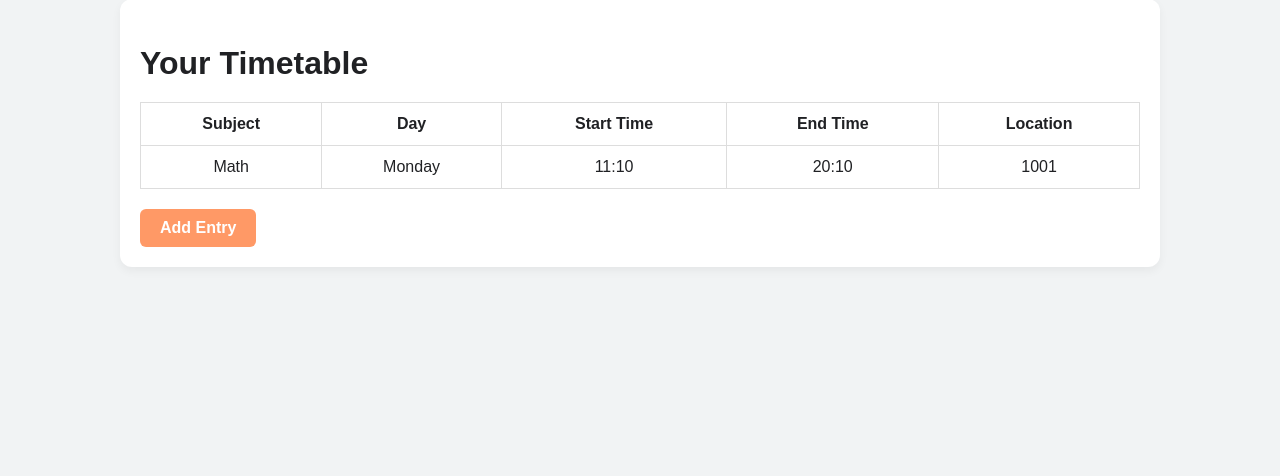
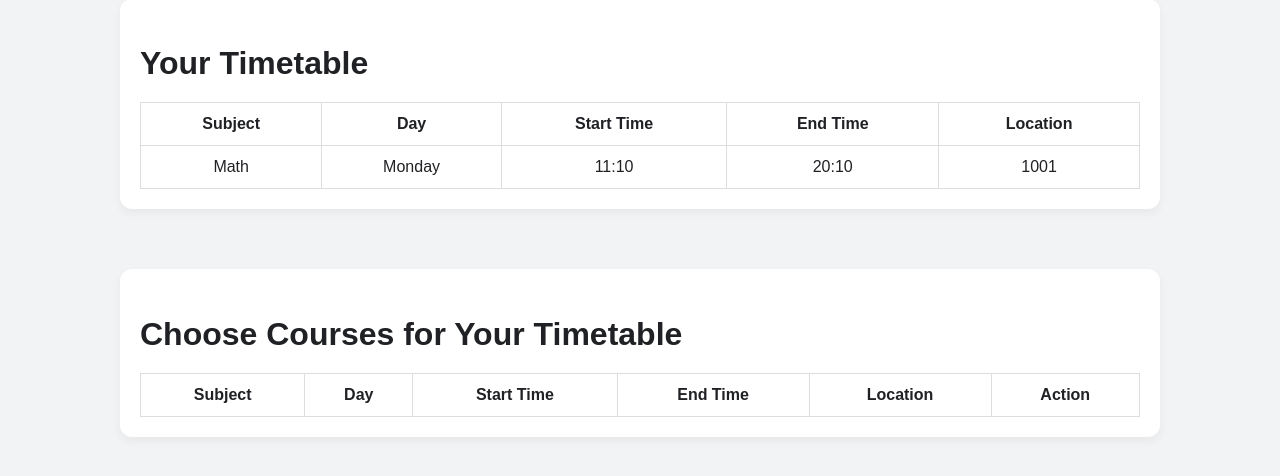
Before and after one commit to hyoond/TT4L-04, a Flask app: page /dashboard in a window 1280 px wide. Shown: the part 166-642 px from the top of the page. Run offline with Flask 3, Linux system fonts and the light colour scheme; a user stored in the database is signed in; data comes from the database, SQL or seed files in the repository; lists and menus that the app fills with data are empty.

Commit message:
update interface

```diff
--- a/templates/dashboard.html
+++ b/templates/dashboard.html
@@ -47,10 +47,39 @@
                 {% endfor %}
             </tbody>
         </table>
+    </div>
 
-        <div class="actions">
-            <a href="{{ url_for('timetable') }}" class="btn">Add Entry</a>
-        </div>
+    <div class="container">
+        <h2>Choose Courses for Your Timetable</h2>
+        <table>
+            <thead>
+                <tr>
+                    <th>Subject</th>
+                    <th>Day</th>
+                    <th>Start Time</th>
+                    <th>End Time</th>
+                    <th>Location</th>
+                    <th>Action</th>
+                </tr>
+            </thead>
+            <tbody>
+                {% for course in available_courses %}
+                    <tr>
+                        <td>{{ course[1] }}</td>
+                        <td>{{ course[2] }}</td>
+                        <td>{{ course[3] }}</td>
+                        <td>{{ course[4] }}</td>
+                        <td>{{ course[5] }}</td>
+                        <td>
+                            <form action="{{ url_for('enroll_course') }}" method="post">
+                                <input type="hidden" name="course_id" value="{{ course[0] }}">
+                                <button type="submit" class="btn">Enroll</button>
+                            </form>
+                        </td>
+                    </tr>
+                {% endfor %}
+            </tbody>
+        </table>
     </div>
 
 </body>
```
